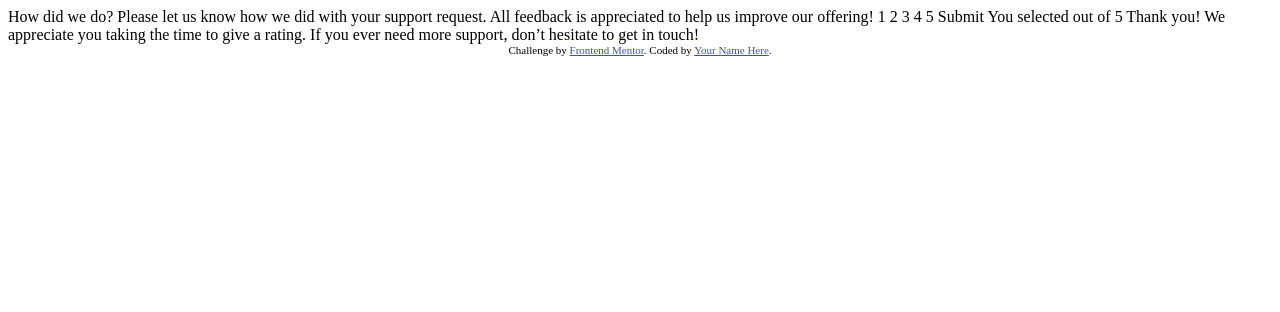
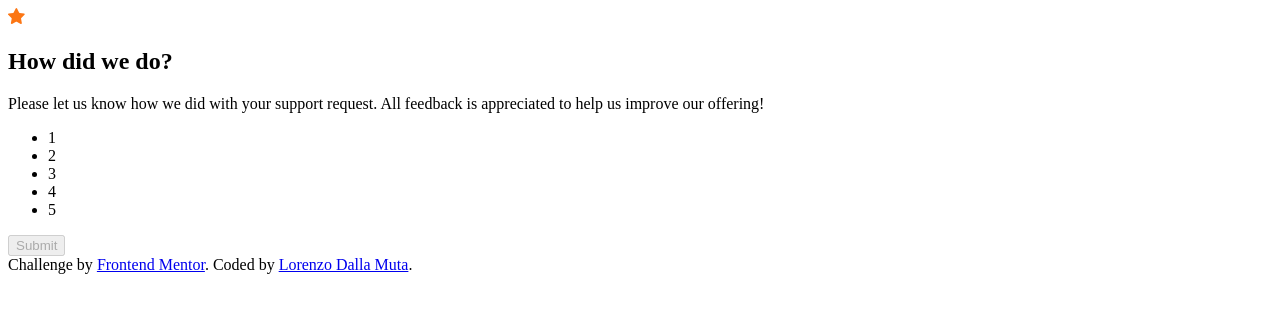
Before and after one commit to lorenzo-dallamuta/frontendmentor_interactive-rating-component, a plain HTML site: page index.html in a window 1280 px wide. Drawn offline with Linux system fonts and the light colour scheme.

Commit message:
html structure, including dialog element

```diff
--- a/index.html
+++ b/index.html
@@ -9,41 +9,59 @@
   <title>Frontend Mentor | Interactive rating component</title>
 
   <!-- Feel free to remove these styles or customise in your own stylesheet 👍 -->
-  <style>
+  <!-- <style>
     .attribution { font-size: 11px; text-align: center; }
     .attribution a { color: hsl(228, 45%, 44%); }
-  </style>
+  </style> -->
 </head>
 <body>
-
+  <section class="wrapper">
   <!-- Rating state start -->
-
+    <form class="rate-box" method="post">
+      <div class="rate-box__icon-wrapper">
+        <object data="./images/icon-star.svg" type="image/svg+xml" class="rate-box__icon"></object>
+      </div>
+      <h2 class="rate-box__title">
         How did we do?
-
+      </h2>
+      <p class="rate-box__question">
         Please let us know how we did with your support request. All feedback is appreciated
         to help us improve our offering!
-
-  1 2 3 4 5
-
-  Submit
-
+      </p>
+      <ul class="rate-box__rating-list">
+        <li class="rate-box__rating">1</li>
+        <li class="rate-box__rating">2</li>
+        <li class="rate-box__rating">3</li>
+        <li class="rate-box__rating">4</li>
+        <li class="rate-box__rating">5</li>
+      </ul>
+      <button class="rate-box__submit" type="submit" disabled>Submit</button>
+    </form>
+  </section>
   <!-- Rating state end -->
 
+
   <!-- Thank you state start -->
-
-  You selected <!-- Add rating here --> out of 5
-
+  <dialog class="result-box">
+    <div class="result-box__icon-wrapper">
+      <object data="./images/illustration-thank-you.svg" type="image/svg+xml" class="result-box__icon"></object>
+    </div>
+    <p class="result-box__grade">
+      You selected&nbsp;<span class="result-box__grade-number"></span>&nbsp;out of 5
+    </p>
+    <h2 class="result-box__title">
       Thank you!
-
+    </h2>
+    <p class="result-box__text">
       We appreciate you taking the time to give a rating. If you ever need more support,
       don’t hesitate to get in touch!
-
+    </p>
+  </dialog>
   <!-- Thank you state end -->
-
 
   <div class="attribution">
     Challenge by <a href="https://www.frontendmentor.io?ref=challenge" target="_blank">Frontend Mentor</a>.
-    Coded by <a href="#">Your Name Here</a>.
+    Coded by <a href="#">Lorenzo Dalla Muta</a>.
   </div>
 </body>
 </html>
```
Lines whose indentation alone changed are shown as unchanged.
